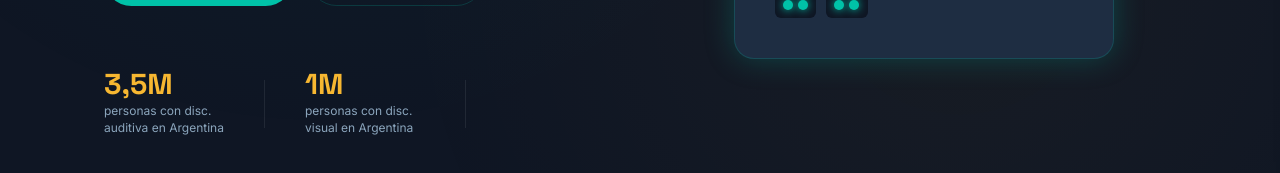
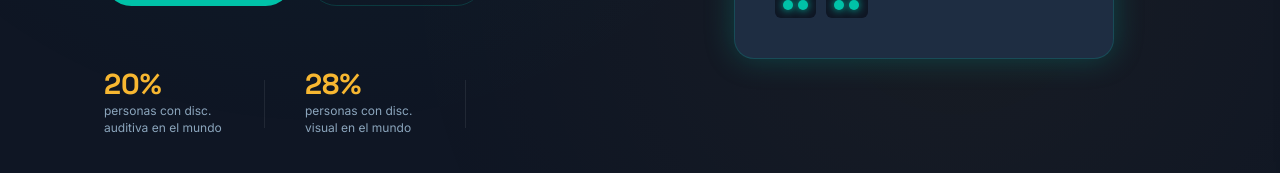
Before and after one commit to CET-Programacion-Asistida-con-IA-2026/proyecto-equipo7-grupoB, a plain HTML site: page index.html in a window 1280 px wide. Shown: the part 627-800 px from the top of the page. Drawn offline with Linux system fonts and the light colour scheme; a web font is replaced by a local one.

Commit message:
Update index.html
cambio los procentajes de las estadisticas de discapacidad en el mundo :)

```diff
--- a/index.html
+++ b/index.html
@@ -79,13 +79,13 @@
         </div>
         <div class="hero-stats" role="list" aria-label="Estadísticas clave">
           <div class="stat" role="listitem">
-            <span class="stat-num">3,5M</span>
-            <span class="stat-label">personas con disc. auditiva en Argentina</span>
+            <span class="stat-num">20%</span>
+            <span class="stat-label">personas con disc. auditiva en el mundo</span>
           </div>
           <div class="stat-divider" aria-hidden="true"></div>
           <div class="stat" role="listitem">
-            <span class="stat-num">1M</span>
-            <span class="stat-label">personas con disc. visual en Argentina</span>
+            <span class="stat-num">28%</span>
+            <span class="stat-label">personas con disc. visual en el mundo</span>
           </div>
           <div class="stat-divider" aria-hidden="true"></div>
           <div class="stat" role="listitem">
```
